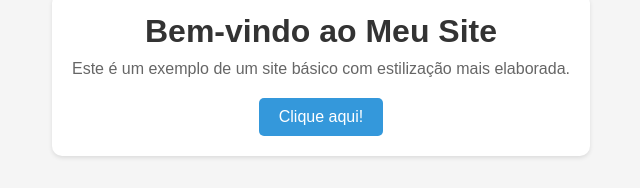
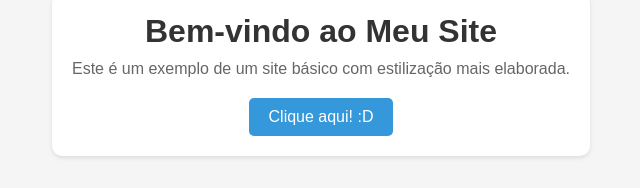
Before and after one commit to guizaodev/html-test, a plain HTML site: page src/index.html in a window 1280 px wide. Shown: the part 326-514 px from the top of the page, without its empty margins (319-959 px from the left). Drawn offline with Linux system fonts and the light colour scheme.

Commit message:
Update index.html

```diff
--- a/src/index.html
+++ b/src/index.html
@@ -10,7 +10,7 @@
     <div class="container">
         <h1>Bem-vindo ao Meu Site</h1>
         <p>Este é um exemplo de um site básico com estilização mais elaborada.</p>
-        <a href="#" class="button">Clique aqui!</a>
+        <a href="#" class="button">Clique aqui! :D</a>
     </div>
 
     <script src="script.js"></script>
```
